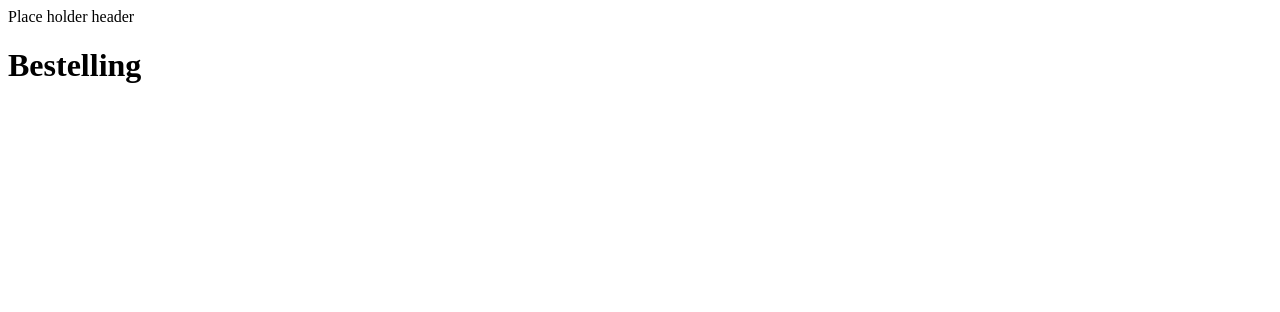
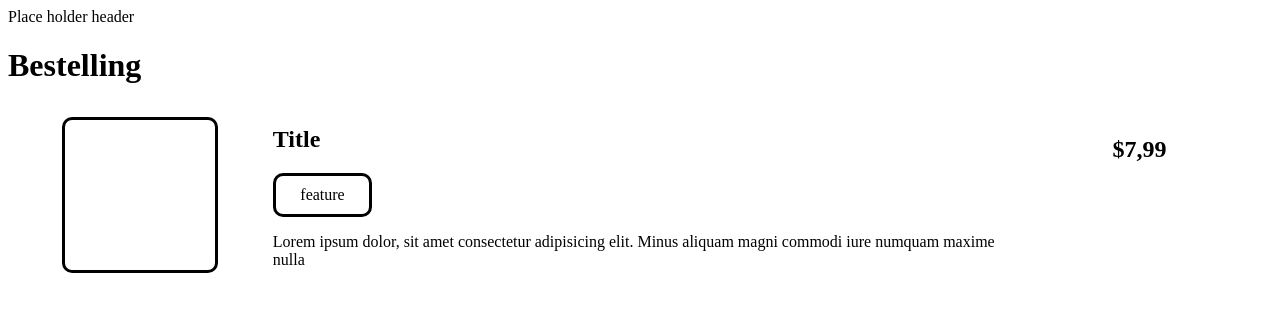
Before and after one commit to Deanjer/sushidaily, a PHP site: page /bestelling.php in a window 1280 px wide. Shown: the top 312 px of the page. Run offline with PHP 8.4, Linux system fonts and the light colour scheme.

Commit message:
1 bestelling bijna af

```diff
--- a/sushidaily/assets/css/bestelling.css
+++ b/sushidaily/assets/css/bestelling.css
@@ -1,4 +1,131 @@
-.bestelling{
+/* Fonts */
+@import url('https://fonts.googleapis.com/css2?family=Lato:ital,wght@0,100;0,300;0,400;0,700;0,900;1,100;1,300;1,400;1,700;1,900&display=swap');
+
+@font-face {
+    font-family: 'Avenir Roman';
+    font-style: normal;
+    font-weight: normal;
+    src: local('Avenir Roman'), url('avenir_roman_12.woff') format('woff');
+}
+
+.lato-thin {
+    font-family: "Lato", sans-serif;
+    font-weight: 100;
+    font-style: normal;
+}
+
+.lato-light {
+    font-family: "Lato", sans-serif;
+    font-weight: 300;
+    font-style: normal;
+}
+
+.lato-regular {
+    font-family: "Lato", sans-serif;
+    font-weight: 400;
+    font-style: normal;
+}
+
+.lato-bold {
+    font-family: "Lato", sans-serif;
+    font-weight: 700;
+    font-style: normal;
+}
+
+.lato-black {
+    font-family: "Lato", sans-serif;
+    font-weight: 900;
+    font-style: normal;
+}
+
+.lato-thin-italic {
+    font-family: "Lato", sans-serif;
+    font-weight: 100;
+    font-style: italic;
+}
+
+.lato-light-italic {
+    font-family: "Lato", sans-serif;
+    font-weight: 300;
+    font-style: italic;
+}
+
+.lato-regular-italic {
+    font-family: "Lato", sans-serif;
+    font-weight: 400;
+    font-style: italic;
+}
+
+.lato-bold-italic {
+    font-family: "Lato", sans-serif;
+    font-weight: 700;
+    font-style: italic;
+}
+
+.lato-black-italic {
+    font-family: "Lato", sans-serif;
+    font-weight: 900;
+    font-style: italic;
+}
+
+/* Typografie */
+
+.center{
+    display: flex;
+    flex-direction: column;
+    flex-wrap: nowrap;
+}
+
+.center h1{
+    font-family: Avenir black;
+}
+
+.bestelling {
     display: flex;
     flex-direction: row;
+    height: auto;
 }
+
+.order {
+    display: flex;
+    justify-content: center;
+    align-items: center;
+    width: 20%;
+    border-radius: 10px;
+    margin: 10px;
+}
+
+.image{
+    width: 150px;
+    height: 150px;
+    border: solid black;
+    border-radius: 10px;
+}
+
+.info {
+    width: 60%;
+    display: flex;
+    flex-direction: column;
+}
+
+.prijs {
+    width: 20%;
+    margin: 10px;
+    display: flex;
+    flex-direction: column;
+    justify-content: start;
+}
+
+.prijs h2{
+    height: auto;
+    align-self: center;
+}
+
+.feature{
+    display: flex;
+    justify-content: center;
+    border: solid black;
+    width: 10%;
+    padding: 10px;
+    border-radius: 10px;
+}
--- a/sushidaily/bestelling.php
+++ b/sushidaily/bestelling.php
@@ -15,14 +15,24 @@
     <div class="center">
         <h1>Bestelling</h1>
         <div class="bestelling">
-            <div class="img">
+            <div class="order">
+                <div class="image">
 
+                </div>
             </div>
             <div class="info">
-
+                <h2>Title</h2>
+                <div class="feature">
+                    feature
+                </div>
+                <div class="omschrijving">
+                    <p>
+                    Lorem ipsum dolor, sit amet consectetur adipisicing elit. Minus aliquam magni commodi iure numquam maxime nulla
+                    </p>
+                </div>
             </div>
             <div class="prijs">
-
+                <h2>$7,99</h2>
             </div>
         </div>
     </div>
```
